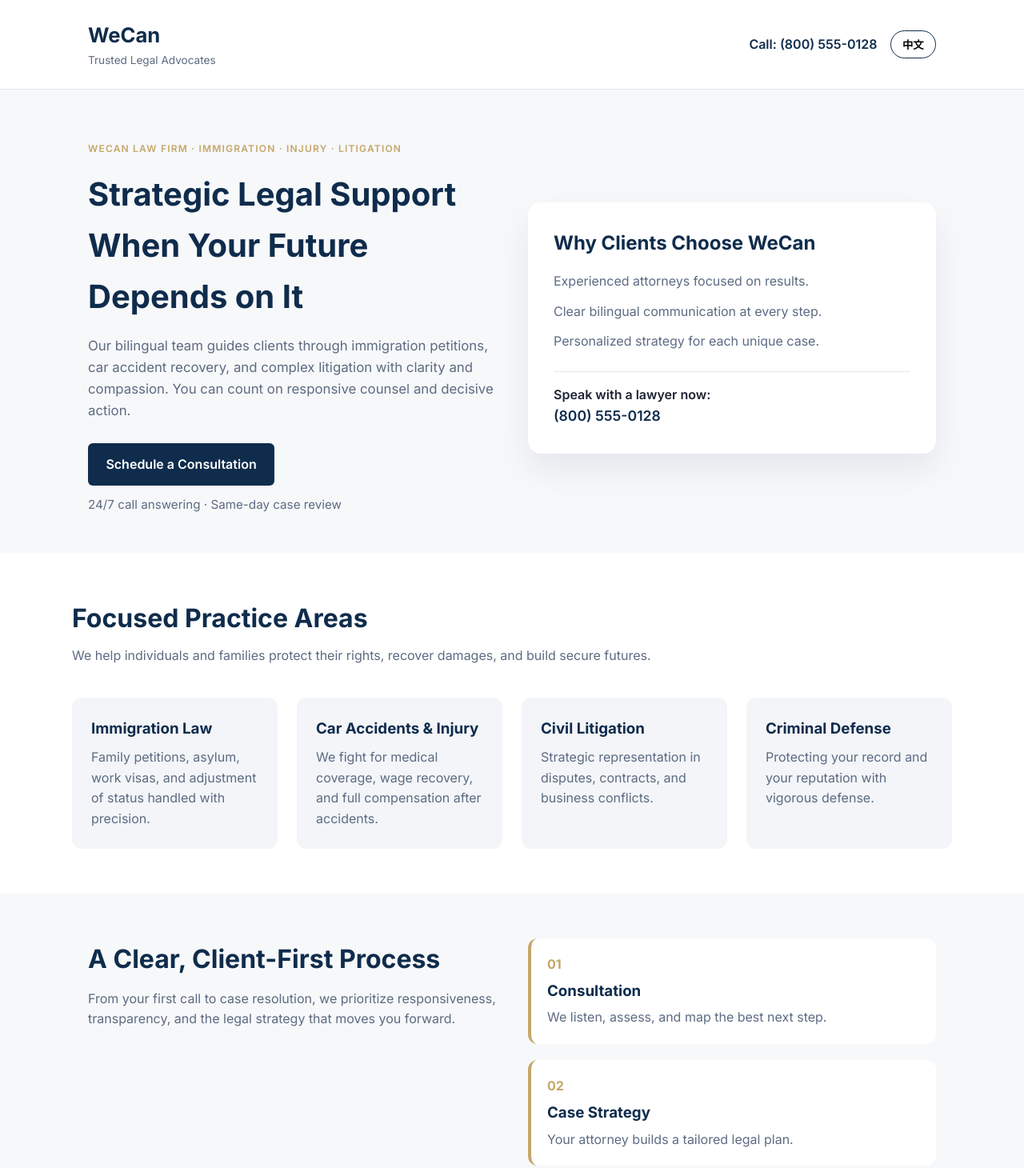
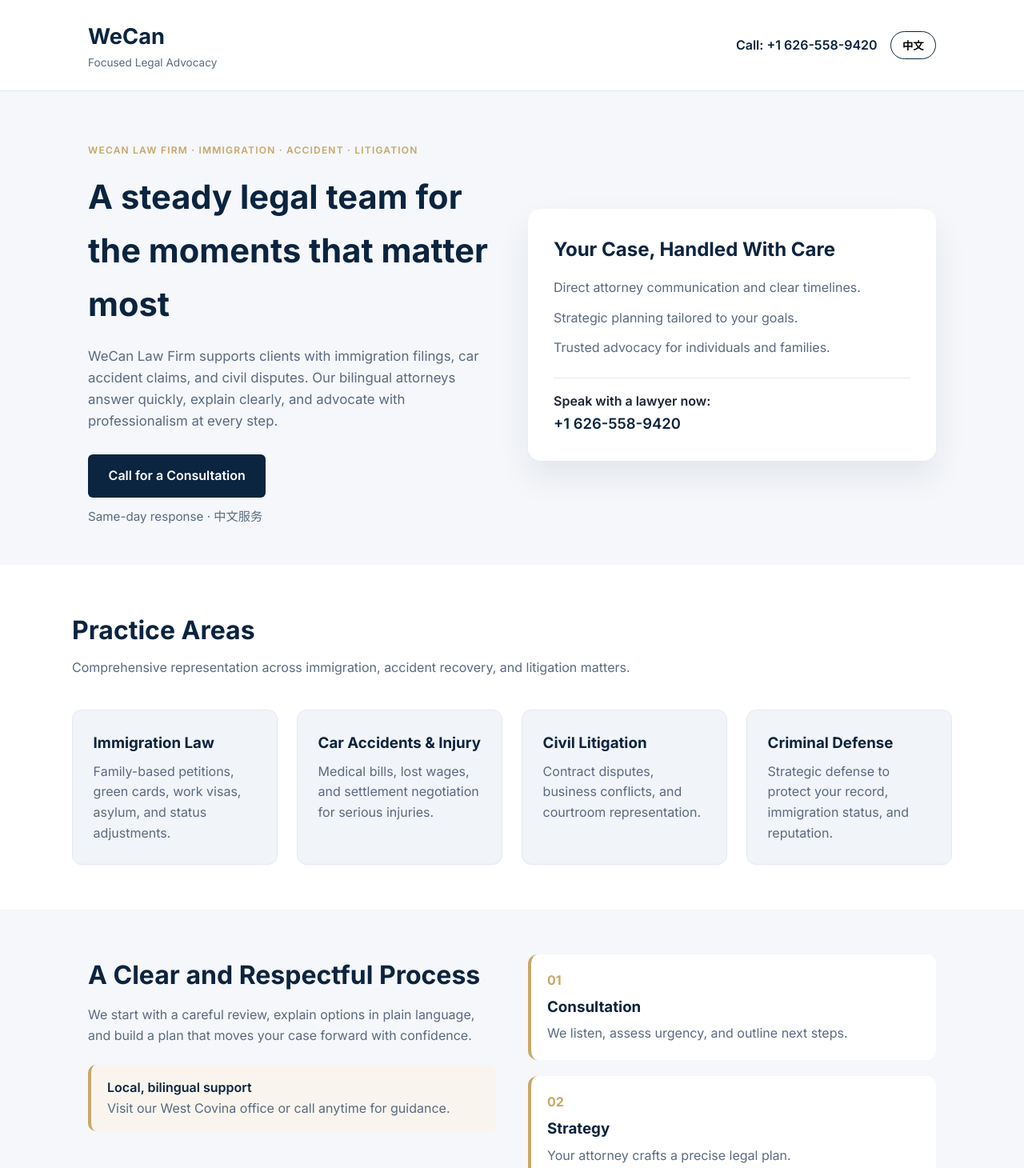
Before and after one commit to lvzhe/WeCanFirm, a website: page public/index.html in a window 1280 px wide. Shown: the top 1460 px of the page at 80% size. Drawn offline with Linux system fonts and the light colour scheme.

Commit message:
Update WeCan site content and styling

```diff
--- a/public/index.html
+++ b/public/index.html
@@ -17,10 +17,10 @@
       <nav class="navbar">
         <div class="logo">
           <span>WeCan</span>
-          <small data-i18n="tagline">Trusted Legal Advocates</small>
+          <small data-i18n="tagline">Focused Legal Advocacy</small>
         </div>
         <div class="nav-actions">
-          <a class="call-now" href="tel:+1-800-555-0128" data-i18n="call">Call: (800) 555-0128</a>
+          <a class="call-now" href="tel:+16265589420" data-i18n="call">Call: +1 626-558-9420</a>
           <button class="lang-toggle" id="langToggle" type="button">中文</button>
         </div>
       </nav>
@@ -29,62 +29,62 @@
     <main>
       <section class="hero">
         <div class="hero-content">
-          <p class="eyebrow" data-i18n="eyebrow">WeCan Law Firm · Immigration · Injury · Litigation</p>
-          <h1 data-i18n="heroTitle">Strategic Legal Support When Your Future Depends on It</h1>
+          <p class="eyebrow" data-i18n="eyebrow">WeCan Law Firm · Immigration · Accident · Litigation</p>
+          <h1 data-i18n="heroTitle">A steady legal team for the moments that matter most</h1>
           <p class="hero-text" data-i18n="heroText">
-            Our bilingual team guides clients through immigration petitions, car accident recovery, and
-            complex litigation with clarity and compassion. You can count on responsive counsel and
-            decisive action.
+            WeCan Law Firm supports clients with immigration filings, car accident claims, and civil
+            disputes. Our bilingual attorneys answer quickly, explain clearly, and advocate with
+            professionalism at every step.
           </p>
           <div class="hero-actions">
-            <a class="primary" href="tel:+1-800-555-0128" data-i18n="heroCta">Schedule a Consultation</a>
-            <span class="secondary" data-i18n="heroNote">24/7 call answering · Same-day case review</span>
+            <a class="primary" href="tel:+16265589420" data-i18n="heroCta">Call for a Consultation</a>
+            <span class="secondary" data-i18n="heroNote">Same-day response · 中文服务</span>
           </div>
         </div>
         <div class="hero-card">
-          <h2 data-i18n="cardTitle">Why Clients Choose WeCan</h2>
+          <h2 data-i18n="cardTitle">Your Case, Handled With Care</h2>
           <ul>
-            <li data-i18n="cardPoint1">Experienced attorneys focused on results.</li>
-            <li data-i18n="cardPoint2">Clear bilingual communication at every step.</li>
-            <li data-i18n="cardPoint3">Personalized strategy for each unique case.</li>
+            <li data-i18n="cardPoint1">Direct attorney communication and clear timelines.</li>
+            <li data-i18n="cardPoint2">Strategic planning tailored to your goals.</li>
+            <li data-i18n="cardPoint3">Trusted advocacy for individuals and families.</li>
           </ul>
           <div class="card-contact">
             <p data-i18n="cardCall">Speak with a lawyer now:</p>
-            <a href="tel:+1-800-555-0128">(800) 555-0128</a>
+            <a href="tel:+16265589420">+1 626-558-9420</a>
           </div>
         </div>
       </section>
 
       <section class="services">
         <div class="section-header">
-          <h2 data-i18n="servicesTitle">Focused Practice Areas</h2>
+          <h2 data-i18n="servicesTitle">Practice Areas</h2>
           <p data-i18n="servicesSubtitle">
-            We help individuals and families protect their rights, recover damages, and build secure futures.
+            Comprehensive representation across immigration, accident recovery, and litigation matters.
           </p>
         </div>
         <div class="service-grid">
           <article>
             <h3 data-i18n="service1Title">Immigration Law</h3>
             <p data-i18n="service1Text">
-              Family petitions, asylum, work visas, and adjustment of status handled with precision.
+              Family-based petitions, green cards, work visas, asylum, and status adjustments.
             </p>
           </article>
           <article>
             <h3 data-i18n="service2Title">Car Accidents & Injury</h3>
             <p data-i18n="service2Text">
-              We fight for medical coverage, wage recovery, and full compensation after accidents.
+              Medical bills, lost wages, and settlement negotiation for serious injuries.
             </p>
           </article>
           <article>
             <h3 data-i18n="service3Title">Civil Litigation</h3>
             <p data-i18n="service3Text">
-              Strategic representation in disputes, contracts, and business conflicts.
+              Contract disputes, business conflicts, and courtroom representation.
             </p>
           </article>
           <article>
             <h3 data-i18n="service4Title">Criminal Defense</h3>
             <p data-i18n="service4Text">
-              Protecting your record and your reputation with vigorous defense.
+              Strategic defense to protect your record, immigration status, and reputation.
             </p>
           </article>
         </div>
@@ -92,27 +92,55 @@
 
       <section class="trust">
         <div class="trust-content">
-          <h2 data-i18n="trustTitle">A Clear, Client-First Process</h2>
+          <h2 data-i18n="trustTitle">A Clear and Respectful Process</h2>
           <p data-i18n="trustText">
-            From your first call to case resolution, we prioritize responsiveness, transparency, and the
-            legal strategy that moves you forward.
+            We start with a careful review, explain options in plain language, and build a plan that
+            moves your case forward with confidence.
           </p>
+          <div class="highlight-box">
+            <p data-i18n="highlightTitle">Local, bilingual support</p>
+            <p data-i18n="highlightText">Visit our West Covina office or call anytime for guidance.</p>
+          </div>
         </div>
         <div class="trust-steps">
           <div>
             <span>01</span>
             <h3 data-i18n="step1Title">Consultation</h3>
-            <p data-i18n="step1Text">We listen, assess, and map the best next step.</p>
+            <p data-i18n="step1Text">We listen, assess urgency, and outline next steps.</p>
           </div>
           <div>
             <span>02</span>
-            <h3 data-i18n="step2Title">Case Strategy</h3>
-            <p data-i18n="step2Text">Your attorney builds a tailored legal plan.</p>
+            <h3 data-i18n="step2Title">Strategy</h3>
+            <p data-i18n="step2Text">Your attorney crafts a precise legal plan.</p>
           </div>
           <div>
             <span>03</span>
             <h3 data-i18n="step3Title">Resolution</h3>
-            <p data-i18n="step3Text">We negotiate, litigate, and secure results.</p>
+            <p data-i18n="step3Text">We negotiate, litigate, and pursue results.</p>
+          </div>
+        </div>
+      </section>
+
+      <section class="contact">
+        <div class="section-header">
+          <h2 data-i18n="contactTitle">Contact WeCan Law Firm</h2>
+          <p data-i18n="contactSubtitle">Reach us by phone or visit our office in West Covina.</p>
+        </div>
+        <div class="contact-grid">
+          <div>
+            <h3 data-i18n="contactPhoneTitle">Phone</h3>
+            <a class="contact-link" href="tel:+16265589420">+1 626-558-9420</a>
+            <p data-i18n="contactPhoneNote">We answer quickly and keep you informed.</p>
+          </div>
+          <div>
+            <h3 data-i18n="contactWebTitle">Website</h3>
+            <p class="contact-link">wecanfirm.com</p>
+            <p data-i18n="contactWebNote">Start your case review online or by phone.</p>
+          </div>
+          <div>
+            <h3 data-i18n="contactOfficeTitle">Office</h3>
+            <p class="contact-link">4141 S Nogales Street C102</p>
+            <p class="contact-link">West Covina, CA 91792</p>
           </div>
         </div>
       </section>
@@ -125,7 +153,7 @@
       </div>
       <div class="footer-contact">
         <p data-i18n="footerCall">Call us anytime:</p>
-        <a href="tel:+1-800-555-0128">(800) 555-0128</a>
+        <a href="tel:+16265589420">+1 626-558-9420</a>
       </div>
     </footer>
 
--- a/public/script.js
+++ b/public/script.js
@@ -1,75 +1,93 @@
 const translations = {
   en: {
-    tagline: "Trusted Legal Advocates",
-    call: "Call: (800) 555-0128",
-    eyebrow: "WeCan Law Firm · Immigration · Injury · Litigation",
-    heroTitle: "Strategic Legal Support When Your Future Depends on It",
+    tagline: "Focused Legal Advocacy",
+    call: "Call: +1 626-558-9420",
+    eyebrow: "WeCan Law Firm · Immigration · Accident · Litigation",
+    heroTitle: "A steady legal team for the moments that matter most",
     heroText:
-      "Our bilingual team guides clients through immigration petitions, car accident recovery, and complex litigation with clarity and compassion. You can count on responsive counsel and decisive action.",
-    heroCta: "Schedule a Consultation",
-    heroNote: "24/7 call answering · Same-day case review",
-    cardTitle: "Why Clients Choose WeCan",
-    cardPoint1: "Experienced attorneys focused on results.",
-    cardPoint2: "Clear bilingual communication at every step.",
-    cardPoint3: "Personalized strategy for each unique case.",
+      "WeCan Law Firm supports clients with immigration filings, car accident claims, and civil disputes. Our bilingual attorneys answer quickly, explain clearly, and advocate with professionalism at every step.",
+    heroCta: "Call for a Consultation",
+    heroNote: "Same-day response · 中文服务",
+    cardTitle: "Your Case, Handled With Care",
+    cardPoint1: "Direct attorney communication and clear timelines.",
+    cardPoint2: "Strategic planning tailored to your goals.",
+    cardPoint3: "Trusted advocacy for individuals and families.",
     cardCall: "Speak with a lawyer now:",
-    servicesTitle: "Focused Practice Areas",
+    servicesTitle: "Practice Areas",
     servicesSubtitle:
-      "We help individuals and families protect their rights, recover damages, and build secure futures.",
+      "Comprehensive representation across immigration, accident recovery, and litigation matters.",
     service1Title: "Immigration Law",
     service1Text:
-      "Family petitions, asylum, work visas, and adjustment of status handled with precision.",
+      "Family-based petitions, green cards, work visas, asylum, and status adjustments.",
     service2Title: "Car Accidents & Injury",
-    service2Text:
-      "We fight for medical coverage, wage recovery, and full compensation after accidents.",
+    service2Text: "Medical bills, lost wages, and settlement negotiation for serious injuries.",
     service3Title: "Civil Litigation",
-    service3Text: "Strategic representation in disputes, contracts, and business conflicts.",
+    service3Text: "Contract disputes, business conflicts, and courtroom representation.",
     service4Title: "Criminal Defense",
-    service4Text: "Protecting your record and your reputation with vigorous defense.",
-    trustTitle: "A Clear, Client-First Process",
+    service4Text:
+      "Strategic defense to protect your record, immigration status, and reputation.",
+    trustTitle: "A Clear and Respectful Process",
     trustText:
-      "From your first call to case resolution, we prioritize responsiveness, transparency, and the legal strategy that moves you forward.",
+      "We start with a careful review, explain options in plain language, and build a plan that moves your case forward with confidence.",
+    highlightTitle: "Local, bilingual support",
+    highlightText: "Visit our West Covina office or call anytime for guidance.",
     step1Title: "Consultation",
-    step1Text: "We listen, assess, and map the best next step.",
-    step2Title: "Case Strategy",
-    step2Text: "Your attorney builds a tailored legal plan.",
+    step1Text: "We listen, assess urgency, and outline next steps.",
+    step2Title: "Strategy",
+    step2Text: "Your attorney crafts a precise legal plan.",
     step3Title: "Resolution",
-    step3Text: "We negotiate, litigate, and secure results.",
+    step3Text: "We negotiate, litigate, and pursue results.",
+    contactTitle: "Contact WeCan Law Firm",
+    contactSubtitle: "Reach us by phone or visit our office in West Covina.",
+    contactPhoneTitle: "Phone",
+    contactPhoneNote: "We answer quickly and keep you informed.",
+    contactWebTitle: "Website",
+    contactWebNote: "Start your case review online or by phone.",
+    contactOfficeTitle: "Office",
     footerText: "Professional legal counsel for immigrants, families, and injured clients.",
     footerCall: "Call us anytime:"
   },
   zh: {
-    tagline: "值得信赖的法律专家",
-    call: "咨询电话：(800) 555-0128",
+    tagline: "专业专注的法律支持",
+    call: "咨询电话：+1 626-558-9420",
     eyebrow: "WeCan 律师事务所 · 移民 · 车祸 · 诉讼",
-    heroTitle: "为您的未来提供坚定的法律支持",
+    heroTitle: "关键时刻的稳健法律团队",
     heroText:
-      "我们的双语团队协助客户处理移民申请、车祸理赔与复杂诉讼，以清晰沟通和同理心守护您的权益。",
-    heroCta: "预约法律咨询",
-    heroNote: "全天候接听 · 当日案件评估",
-    cardTitle: "客户选择 WeCan 的理由",
-    cardPoint1: "资深律师团队，注重结果。",
-    cardPoint2: "中英文沟通顺畅，随时更新进展。",
-    cardPoint3: "每案定制策略，精细执行。",
+      "WeCan 律师事务所为客户提供移民申请、车祸理赔与民事诉讼服务。双语律师团队响应迅速、沟通清晰、专业负责。",
+    heroCta: "立即电话咨询",
+    heroNote: "当日回复 · 中文服务",
+    cardTitle: "用心处理您的案件",
+    cardPoint1: "律师直接沟通，流程清晰。",
+    cardPoint2: "根据目标制定专属策略。",
+    cardPoint3: "服务个人与家庭，值得信赖。",
     cardCall: "立即与律师对话：",
-    servicesTitle: "重点服务领域",
-    servicesSubtitle: "协助个人与家庭维护权益、争取赔偿、规划未来。",
+    servicesTitle: "服务领域",
+    servicesSubtitle: "涵盖移民、事故理赔与诉讼等综合法律服务。",
     service1Title: "移民法",
-    service1Text: "亲属移民、庇护、工作签证与身份调整。",
+    service1Text: "亲属移民、绿卡、工作签证、庇护与身份调整。",
     service2Title: "车祸与人身伤害",
-    service2Text: "争取医疗费用、误工损失与全面赔偿。",
+    service2Text: "医疗费用、误工损失与赔偿协商。",
     service3Title: "民事诉讼",
-    service3Text: "合同争议、商业纠纷与综合诉讼代理。",
+    service3Text: "合同纠纷、商业争议与出庭代理。",
     service4Title: "刑事辩护",
-    service4Text: "全力维护您的记录与声誉。",
-    trustTitle: "清晰透明的服务流程",
-    trustText: "从首次来电到案件解决，我们保持高响应与透明策略。",
+    service4Text: "维护记录、移民身份与声誉。",
+    trustTitle: "清晰稳妥的服务流程",
+    trustText: "从案件评估到方案执行，我们用易懂语言解释选择并制定行动计划。",
+    highlightTitle: "本地双语支持",
+    highlightText: "欢迎到访西科汶纳办公室或随时致电咨询。",
     step1Title: "初步咨询",
-    step1Text: "倾听需求，评估方案。",
-    step2Title: "制定策略",
-    step2Text: "律师团队建立个性化行动计划。",
-    step3Title: "案件解决",
-    step3Text: "谈判、诉讼并争取结果。",
+    step1Text: "了解需求，评估紧急程度与方向。",
+    step2Title: "制定方案",
+    step2Text: "律师团队为您建立精准策略。",
+    step3Title: "推进结果",
+    step3Text: "谈判、诉讼并争取成果。",
+    contactTitle: "联系 WeCan 律师事务所",
+    contactSubtitle: "欢迎来电或亲访西科汶纳办公室。",
+    contactPhoneTitle: "电话",
+    contactPhoneNote: "快速响应，及时沟通。",
+    contactWebTitle: "官网",
+    contactWebNote: "可在线或电话开始案件评估。",
+    contactOfficeTitle: "地址",
     footerText: "为移民、家庭与受伤客户提供专业法律服务。",
     footerCall: "欢迎来电咨询："
   }
--- a/public/styles.css
+++ b/public/styles.css
@@ -1,10 +1,10 @@
 :root {
   color-scheme: light;
-  --primary: #0f2c4c;
-  --accent: #c5a76a;
-  --text: #1d2433;
-  --muted: #5c6b82;
-  --bg: #f7f8fa;
+  --primary: #0b243f;
+  --accent: #c8a768;
+  --text: #1a2233;
+  --muted: #5a6a82;
+  --bg: #f5f7fa;
   --white: #ffffff;
 }
 
@@ -28,7 +28,7 @@ a {
 
 .site-header {
   background: var(--white);
-  border-bottom: 1px solid #e3e7ee;
+  border-bottom: 1px solid #e2e6ee;
   position: sticky;
   top: 0;
   z-index: 5;
@@ -41,10 +41,11 @@ a {
   justify-content: space-between;
   align-items: center;
   padding: 1.5rem 1.25rem;
+  gap: 1.5rem;
 }
 
 .logo span {
-  font-size: 1.6rem;
+  font-size: 1.7rem;
   font-weight: 700;
   color: var(--primary);
 }
@@ -59,6 +60,7 @@ a {
   display: flex;
   gap: 1rem;
   align-items: center;
+  flex-wrap: wrap;
 }
 
 .call-now {
@@ -86,9 +88,9 @@ a {
 }
 
 .hero-content h1 {
-  font-size: 2.5rem;
+  font-size: 2.6rem;
   color: var(--primary);
-  margin: 1rem 0;
+  margin: 1rem 0 1.2rem;
 }
 
 .hero-text {
@@ -106,7 +108,7 @@ a {
 .hero-actions .primary {
   background: var(--primary);
   color: var(--white);
-  padding: 0.85rem 1.4rem;
+  padding: 0.9rem 1.6rem;
   border-radius: 6px;
   font-weight: 600;
   display: inline-block;
@@ -148,13 +150,13 @@ a {
 .card-contact {
   margin-top: 1.5rem;
   padding-top: 1rem;
-  border-top: 1px solid #e3e7ee;
+  border-top: 1px solid #e2e6ee;
   font-weight: 600;
 }
 
 .card-contact a {
   color: var(--primary);
-  font-size: 1.1rem;
+  font-size: 1.15rem;
 }
 
 .services {
@@ -186,9 +188,10 @@ a {
 }
 
 .service-grid article {
-  background: #f3f5f8;
-  padding: 1.5rem;
+  background: #f1f4f8;
+  padding: 1.6rem;
   border-radius: 12px;
+  border: 1px solid #e4e8f0;
 }
 
 .service-grid h3 {
@@ -219,6 +222,19 @@ a {
   color: var(--muted);
 }
 
+.highlight-box {
+  margin-top: 1.5rem;
+  background: #f9f5ee;
+  border-left: 4px solid var(--accent);
+  padding: 1rem 1.25rem;
+  border-radius: 10px;
+}
+
+.highlight-box p:first-child {
+  font-weight: 600;
+  color: var(--primary);
+}
+
 .trust-steps {
   display: grid;
   gap: 1.25rem;
@@ -243,6 +259,37 @@ a {
 
 .trust-steps p {
   color: var(--muted);
+}
+
+.contact {
+  background: var(--white);
+  padding: 3.5rem 1.25rem 4rem;
+}
+
+.contact-grid {
+  max-width: 1100px;
+  margin: 0 auto;
+  display: grid;
+  grid-template-columns: repeat(auto-fit, minmax(220px, 1fr));
+  gap: 1.5rem;
+}
+
+.contact-grid div {
+  background: #f7f8fb;
+  padding: 1.5rem;
+  border-radius: 12px;
+  border: 1px solid #e4e8f0;
+}
+
+.contact-grid h3 {
+  color: var(--primary);
+  margin-bottom: 0.5rem;
+}
+
+.contact-link {
+  font-weight: 600;
+  color: var(--primary);
+  display: block;
 }
 
 .site-footer {
@@ -270,7 +317,6 @@ a {
   .navbar {
     flex-direction: column;
     align-items: flex-start;
-    gap: 1rem;
   }
 
   .hero-actions .primary {
```
